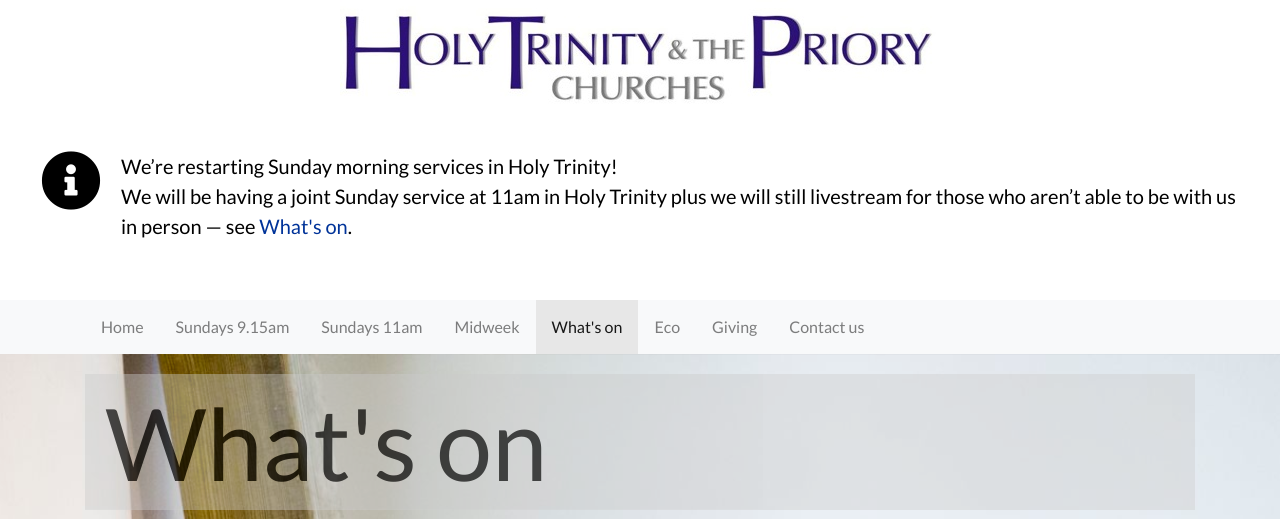
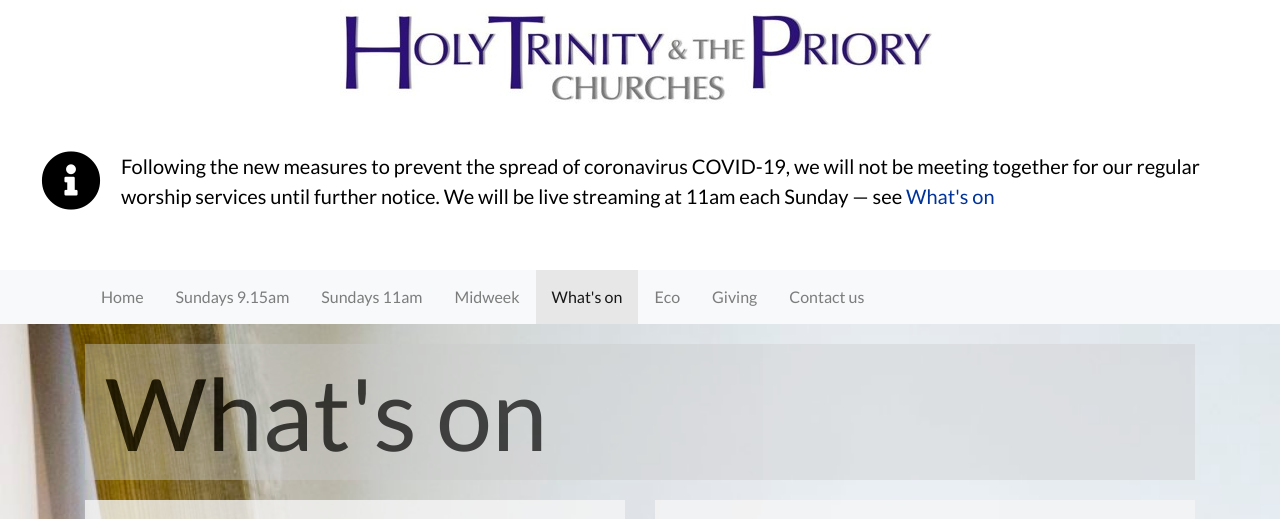
Before and after one commit to drmikeuk/lentonparish, a Jekyll site: the page built from whatson.html, in a window 1280 px wide and 1400 px high. Shown: the top 519 px of the window. Built offline with Jekyll 4.4.1, drawn with Linux system fonts in a browser that asks for light colours; some of the changed text lies outside the part shown; grey boxes are pictures that could not be loaded.

Commit message:
covid closed again

```diff
--- a/_includes/header.html
+++ b/_includes/header.html
@@ -5,8 +5,12 @@
 
     <div class="alert">
       <i class="fas fa-info-circle fa-3x"></i>
-      <p>We’re restarting Sunday morning services in Holy Trinity!<br/>
+      <p>Following the new measures to prevent the spread of coronavirus COVID-19, we will not be meeting together for our regular worship services until further notice. We will be live streaming at 11am each Sunday &mdash; see <a href="/whatson.html">What's on</a></p>
+
+<!--      <p>We’re restarting Sunday morning services in Holy Trinity!<br/>
         We will be having a joint Sunday service at 11am in Holy Trinity plus we will still livestream for those who aren’t able to be with us in person &mdash; see <a href="/whatson.html">What's on</a>.</p>
+-->
+
     </div>
 
 {% include nav.html %}
--- a/whatson.html
+++ b/whatson.html
@@ -47,10 +47,10 @@ fa-chevron-circle-right
             <p>Tuesdays 5.30-6pm at the Priory Church. A chance to pause in the middle of the week, reflect and pray together.</p>
 -->
 
+
+          <p>Following the new measures to prevent the spread of coronavirus COVID-19, we will not be meeting together for our regular worship services until further notice.</p>
+
 <!--
-          <p>Following the new measures to prevent the spread of coronavirus COVID-19, we will not be meeting together for our regular worship services until further notice.</p>
--->
-
 <h4>We’re restarting Sunday morning services in Holy Trinity!</h4>
 <p>We will be having a joint Sunday service at 11am in Holy Trinity plus we will still livestream via <a href="https://www.facebook.com/HolyTrinityLenton">Facebook</a> for those who aren’t able to be with us in person.</p>
 
@@ -60,10 +60,10 @@ fa-chevron-circle-right
 
 <p>Feedback from people who have joined the Wednesday evening communion services has been that it has felt a little strange the first time they have come, but they’ve soon got used to the current way we have to do things and are pleased to be able to worship together in person again.<br/>
 <b>So, please come and join us!</b></p>
+-->
 
 
-          <!--
-          <p>We will be live streaming at 11am each Sunday via <a href="https://www.facebook.com/HolyTrinityLenton">Facebook</a></p> -->
+          <p>We will be live streaming at 11am each Sunday via <a href="https://www.facebook.com/HolyTrinityLenton">Facebook</a></p>
 
           <p>If you miss it, don’t worry you can catch up on <a  href="https://www.youtube.com/channel/UChXe8gAf73BVDmMLHk-UKjA">YouTube...</a></p>
 
```
Also changed, not shown: index.html (+5 -5 lines), sundays11.html (+5 -4 lines), sundays915.html (+4 -4 lines).
